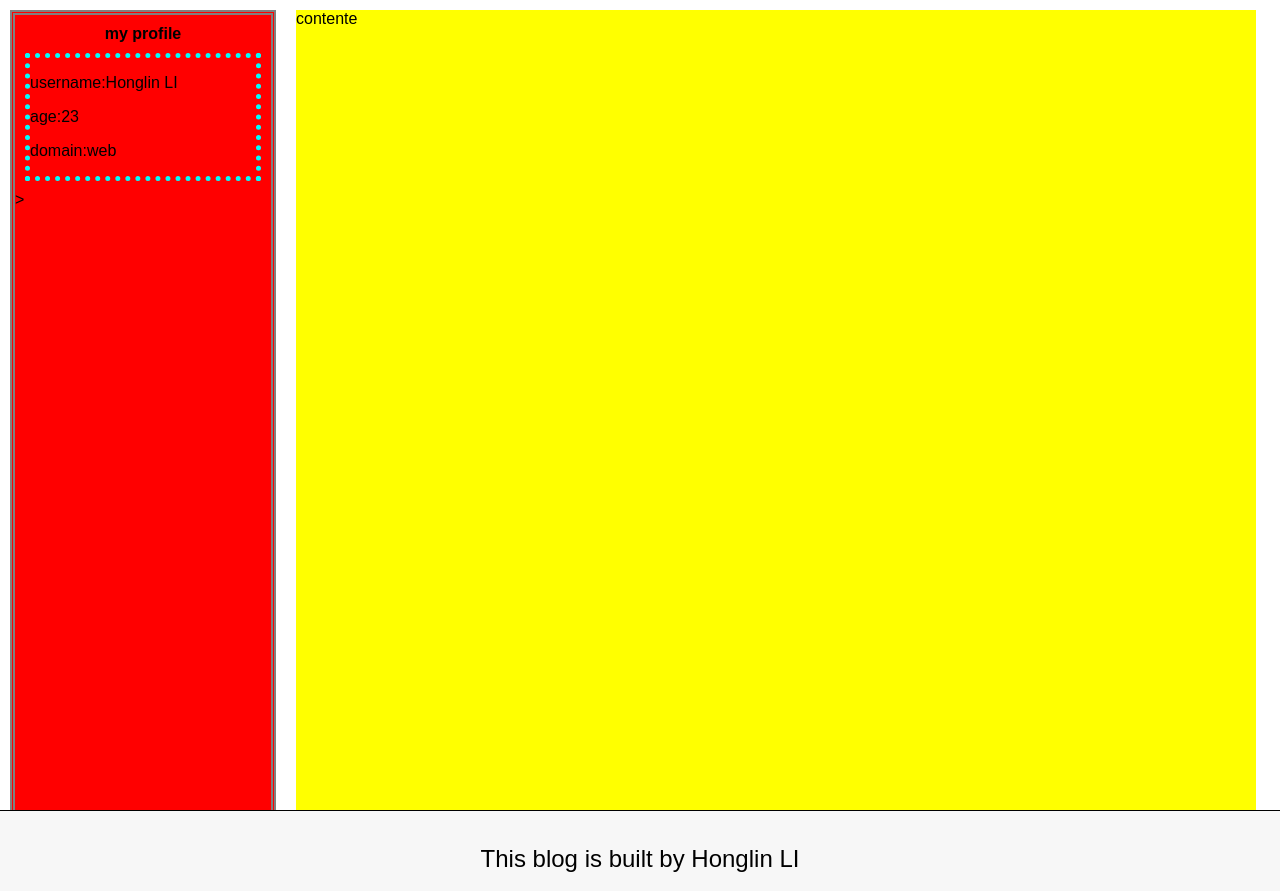
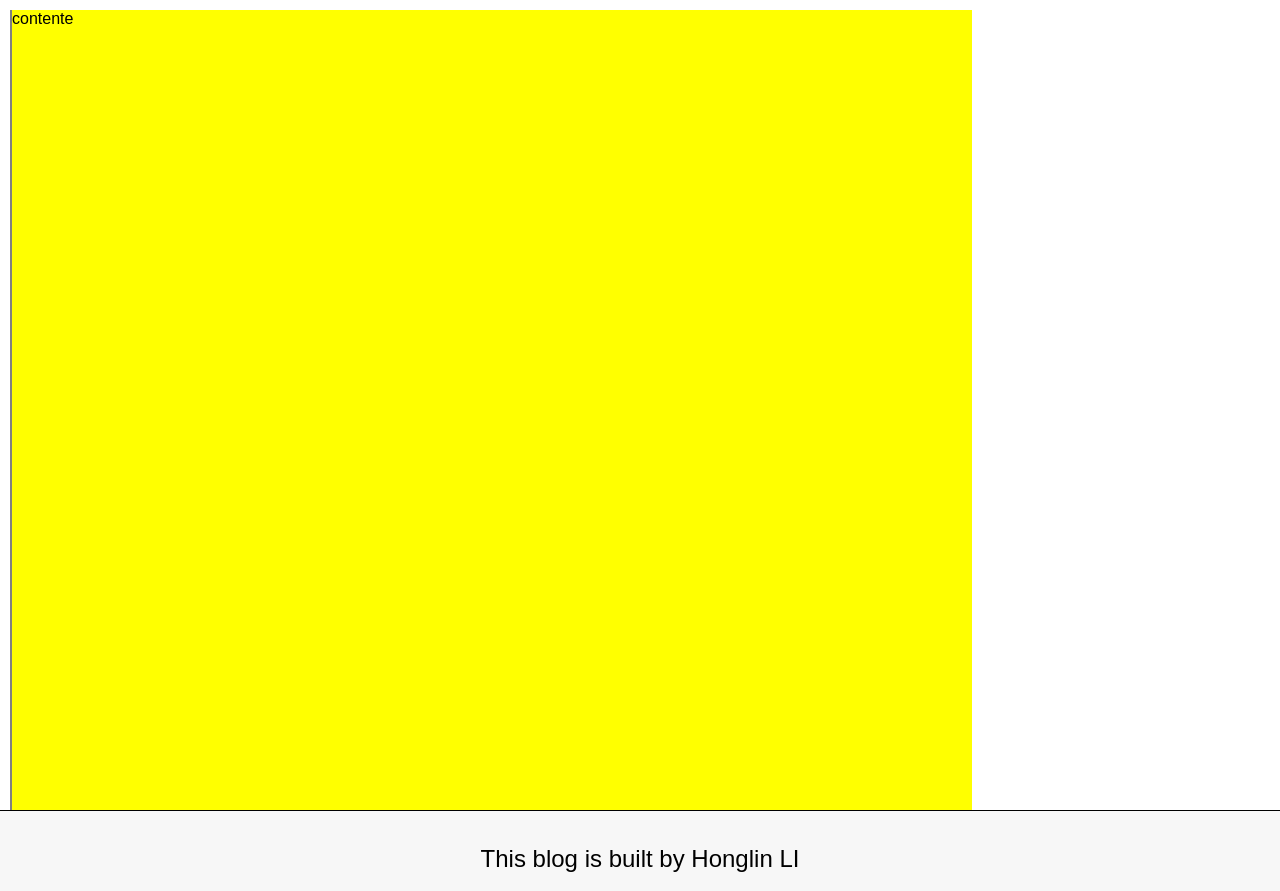
Before and after one commit to CoderLee2014/CoderLee2014, a PHP site: page / in a window 1280 px wide. Shown: the part 139-1030 px from the top of the page. Run offline with PHP 8.4, Linux system fonts and the light colour scheme.

Commit message:
Update stylesheets.css

```diff
--- a/stylesheets/stylesheets.css
+++ b/stylesheets/stylesheets.css
@@ -11,9 +11,9 @@
   border-color:gray;
 }
 #contents{
-  position: relative;
+  position: fixed;
   margin: 10px;
-  float: left;
+  left:2px;
   width:75%;
   height:100%;
   display: inline;
```
